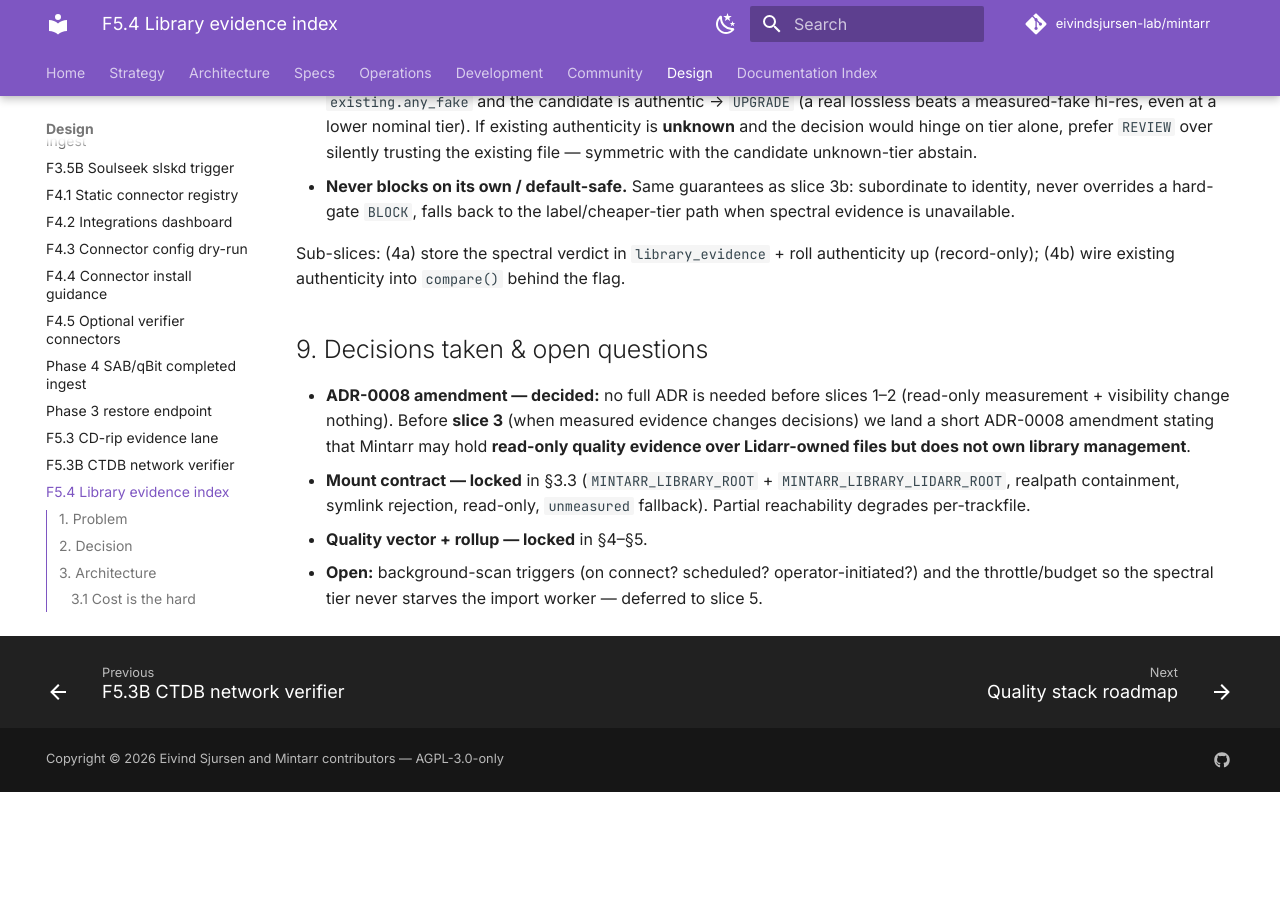
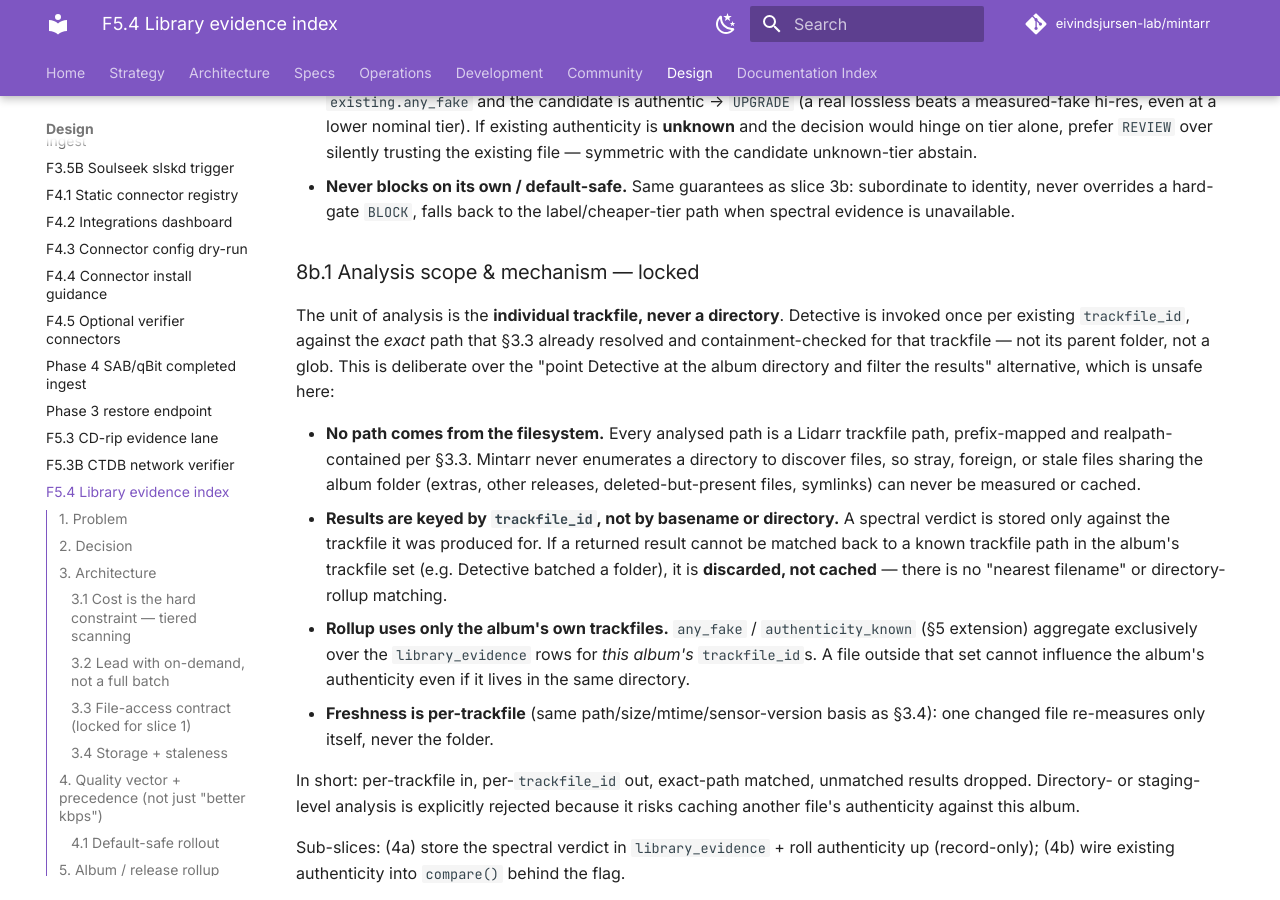
Before and after one commit to VectorOfDoubt/mintarr, an MkDocs documentation site: the page built from docs/design/F5.4_LIBRARY_EVIDENCE_INDEX.md, in a window 1280 px wide and 900 px high, scrolled down 5201 px. Built offline with MkDocs 1.6.1 and Material for MkDocs 9.7.7, drawn with Linux system fonts in a browser that asks for light colours; comment, search, counter and statistics services are not loaded; before the commit the page ends 5993 px from its top, so only the background shows below that.

Commit message:
docs: lock detective per-trackfile analysis scope for existing files (f5.4)
Codex review on #116: §8b left HOW Detective analyses existing library files
unspecified, so an implementation could point it at the album directory and risk
caching another file's authenticity against the album. Add §8b.1 locking the
mechanism: per-trackfile in / per-trackfile_id out, against the exact §3.3
resolved+contained path (never a directory or glob), results keyed by
trackfile_id and discarded if they cannot be matched back to a known trackfile,
rollup scoped to the album's own trackfile set, freshness per-trackfile.
Directory/staging-level analysis explicitly rejected.

Co-Authored-By: Claude Opus 4.8 <noreply@anthropic.com>

```diff
--- a/docs/design/F5.4_LIBRARY_EVIDENCE_INDEX.md
+++ b/docs/design/F5.4_LIBRARY_EVIDENCE_INDEX.md
@@ -231,6 +231,36 @@ heaviest tier, so it is designed for cost.
   subordinate to identity, never overrides a hard-gate `BLOCK`, falls back to the
   label/cheaper-tier path when spectral evidence is unavailable.
 
+### 8b.1 Analysis scope & mechanism — locked
+
+The unit of analysis is the **individual trackfile, never a directory**. Detective
+is invoked once per existing `trackfile_id`, against the *exact* path that §3.3
+already resolved and containment-checked for that trackfile — not its parent
+folder, not a glob. This is deliberate over the "point Detective at the album
+directory and filter the results" alternative, which is unsafe here:
+
+- **No path comes from the filesystem.** Every analysed path is a Lidarr
+  trackfile path, prefix-mapped and realpath-contained per §3.3. Mintarr never
+  enumerates a directory to discover files, so stray, foreign, or stale files
+  sharing the album folder (extras, other releases, deleted-but-present files,
+  symlinks) can never be measured or cached.
+- **Results are keyed by `trackfile_id`, not by basename or directory.** A
+  spectral verdict is stored only against the trackfile it was produced for. If a
+  returned result cannot be matched back to a known trackfile path in the album's
+  trackfile set (e.g. Detective batched a folder), it is **discarded, not cached**
+  — there is no "nearest filename" or directory-rollup matching.
+- **Rollup uses only the album's own trackfiles.** `any_fake` /
+  `authenticity_known` (§5 extension) aggregate exclusively over the
+  `library_evidence` rows for *this album's* `trackfile_id`s. A file outside that
+  set cannot influence the album's authenticity even if it lives in the same
+  directory.
+- **Freshness is per-trackfile** (same path/size/mtime/sensor-version basis as
+  §3.4): one changed file re-measures only itself, never the folder.
+
+In short: per-trackfile in, per-`trackfile_id` out, exact-path matched, unmatched
+results dropped. Directory- or staging-level analysis is explicitly rejected
+because it risks caching another file's authenticity against this album.
+
 Sub-slices: (4a) store the spectral verdict in `library_evidence` + roll
 authenticity up (record-only); (4b) wire existing authenticity into `compare()`
 behind the flag.
```
